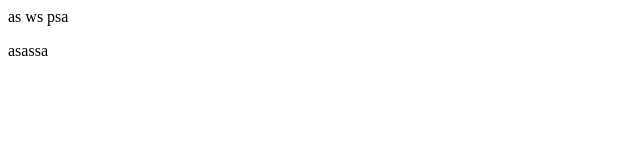
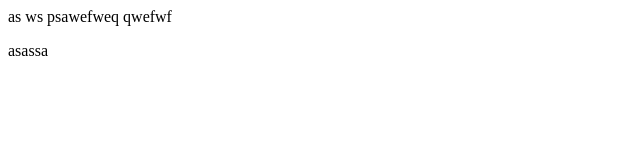
Before and after one commit to wiep1994/project, a plain HTML site: page index.html in a window 1280 px wide. Shown: the whole page, without its empty margins (0-640 px from the left). Drawn offline with Linux system fonts and the light colour scheme.

Commit message:
index.html mod

```diff
--- a/index.html
+++ b/index.html
@@ -8,7 +8,7 @@
 </head>
 <body>
     as  ws
-    psa
+    psawefweq qwefwf
     <p class="asas">asassa</p>
 </body>
 </html>
--- a/script.js
+++ b/script.js
@@ -0,0 +1 @@
+asdrweerqeeqwad
```
